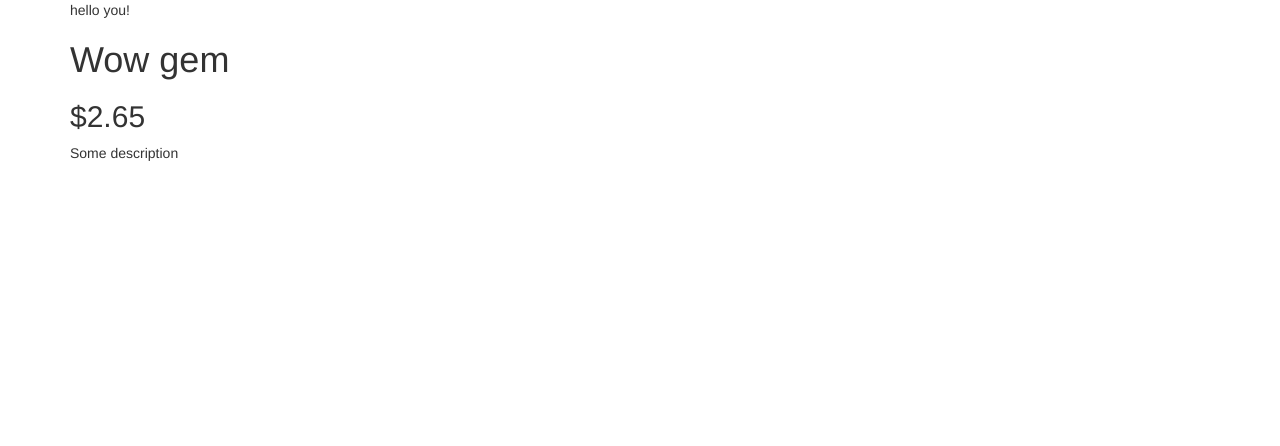
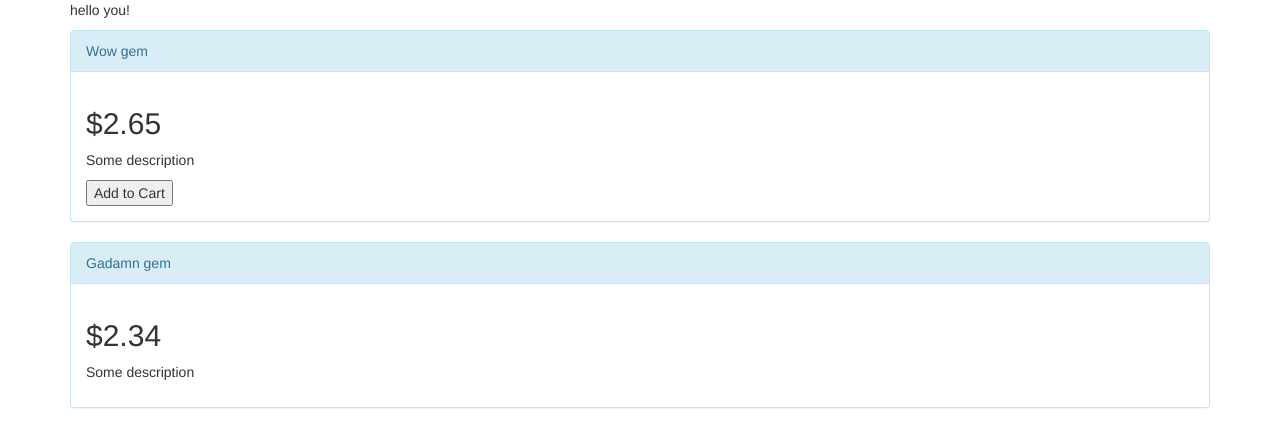
Before and after one commit to mir4a/angular-store, a website: page index.html in a window 1280 px wide. Drawn offline with nearby package versions, Linux system fonts and the light colour scheme.

Commit message:
For loops

```diff
--- a/app.js
+++ b/app.js
@@ -2,16 +2,27 @@
  * Created by mir4a on 9/19/14.
  */
 
-// Closure is a good habbit
-(function(){
+  // Closure is a good habbit
+(function () {
   var app = angular.module('store', []);
-  app.controller('StoreController', function() {
-    this.product = gem;
+  app.controller('StoreController', function () {
+    this.products = gem;
   });
 
-  var gem = {
-    name: 'Wow gem',
-    price: 2.65,
-    description: "Some description"
-  }
+  var gem = [
+    {
+      name       : 'Wow gem',
+      price      : 2.65,
+      description: "Some description",
+      canPurchase: true,
+      soldOut    : false
+    },
+    {
+      name       : 'Gadamn gem',
+      price      : 2.34,
+      description: "Some description",
+      canPurchase: false,
+      soldOut    : false
+    }
+  ]
 })();
--- a/index.html
+++ b/index.html
@@ -12,11 +12,22 @@
     <p>{{"hello" + " you!"}}</p>
 
     <div ng-controller="StoreController as store">
-        <h1>{{store.product.name}}</h1>
+        <div ng-repeat="product in store.products">
 
-        <h2>${{store.product.price}}</h2>
+            <div class="panel panel-info" ng-hide="product.soldOut">
 
-        <p>{{store.product.description}}</p>
+                <div class="panel-heading">{{product.name}}</div>
+
+                <div class="panel-body">
+
+
+                    <h2>${{product.price}}</h2>
+
+                    <p>{{product.description}}</p>
+                    <button ng-show="product.canPurchase">Add to Cart</button>
+                </div>
+            </div>
+        </div>
     </div>
 </div>
 </body>
```
